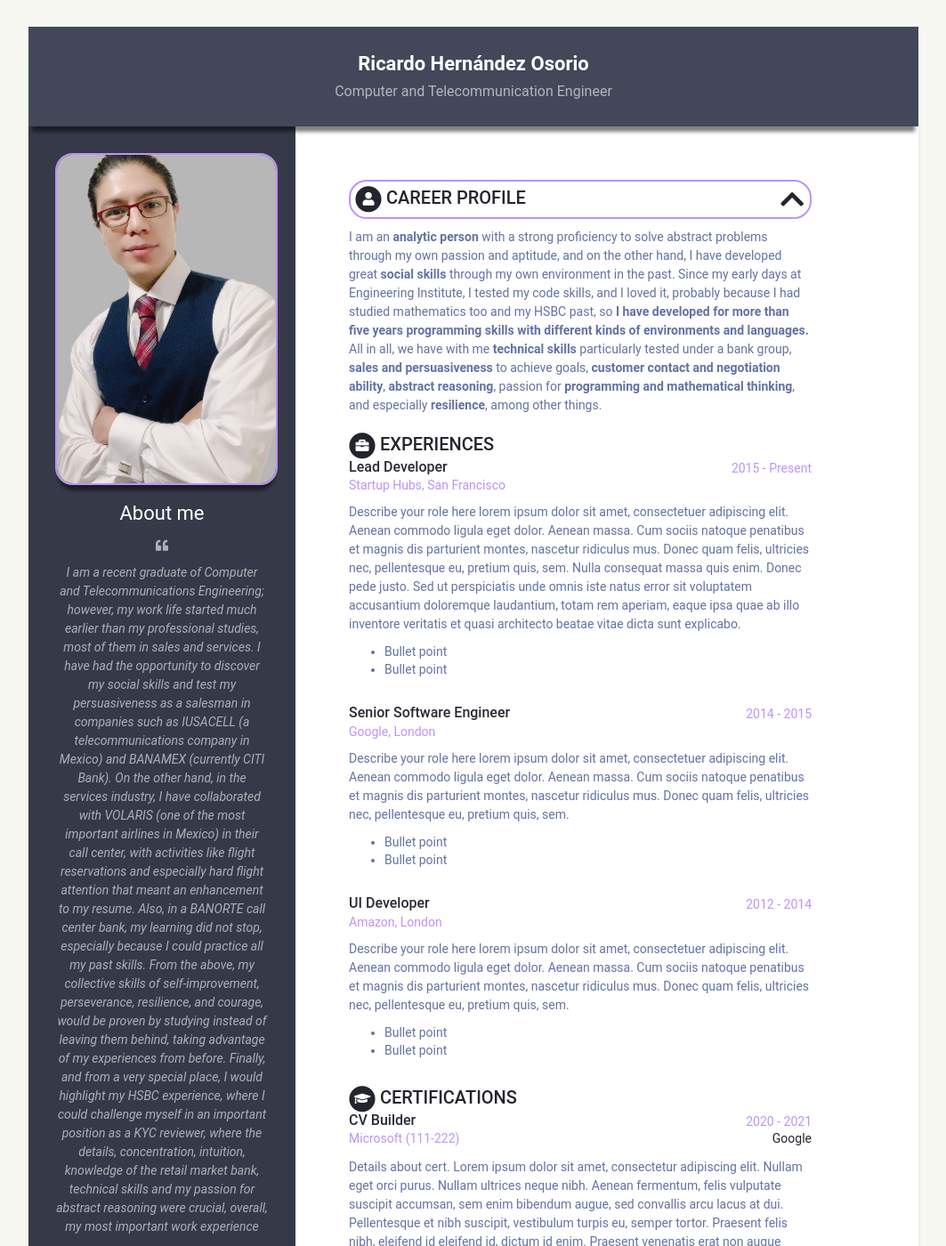
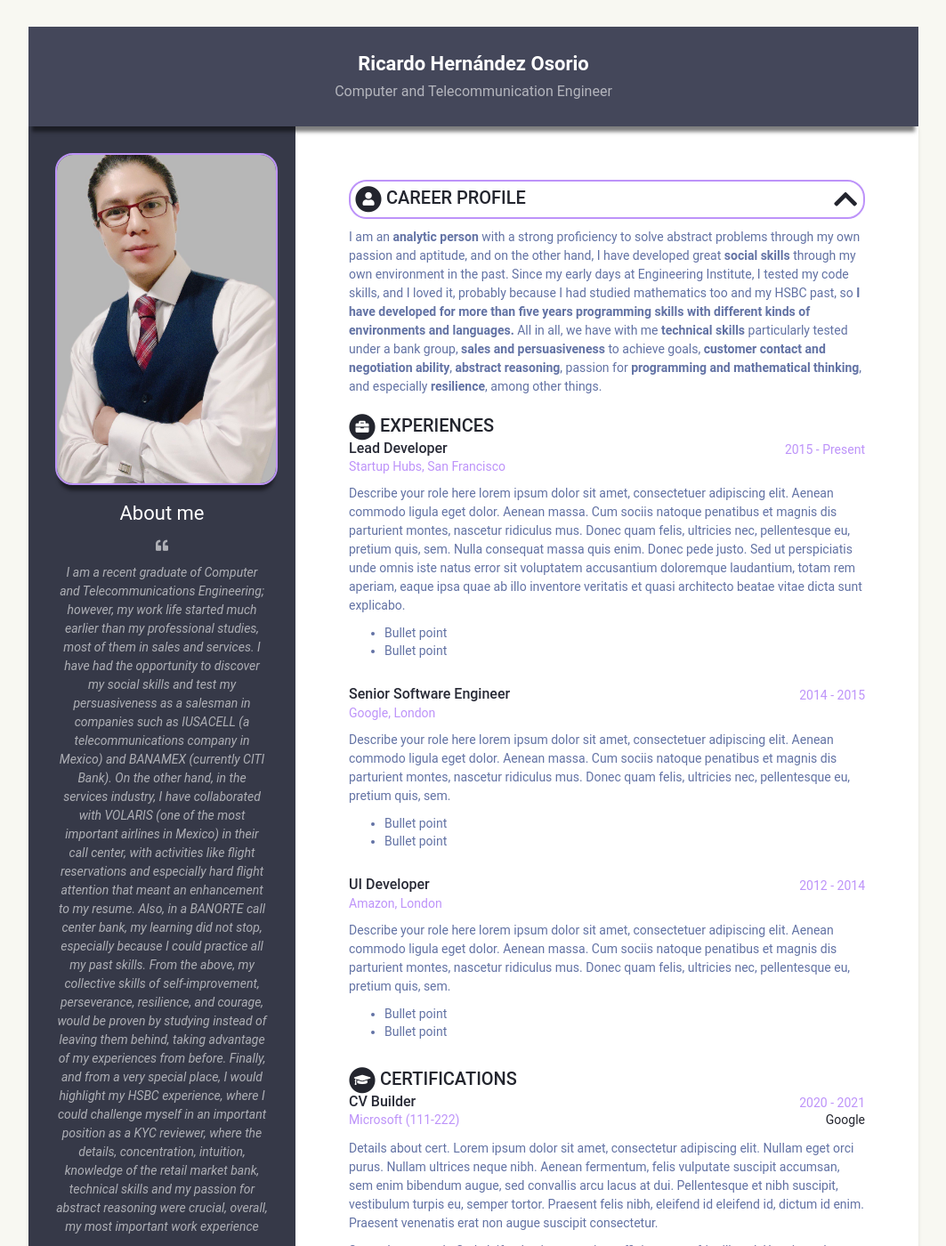
Before and after one commit to RicardoUAMmx/webcode, a Jekyll site: the page built from index.html, in a window 1280 px wide and 1400 px high. Shown: the whole window at 89% size, without its empty margins (108-1171 px from the left). Built offline with Jekyll 4.4.1, drawn with Linux system fonts in a browser that asks for light colours.

Commit message:
experimental cv-theme

```diff
--- a/_sass/_base.scss
+++ b/_sass/_base.scss
@@ -184,7 +184,7 @@ p {
   grid-column: span 7;
   order: $resume-order;
   background: #fff;
-  padding: 60px 60px 0px 0px;
+  padding: 60px 0px 60px 0px;
   .section-line {
 	display: flex;
 	flex-wrap: nowrap;
```
